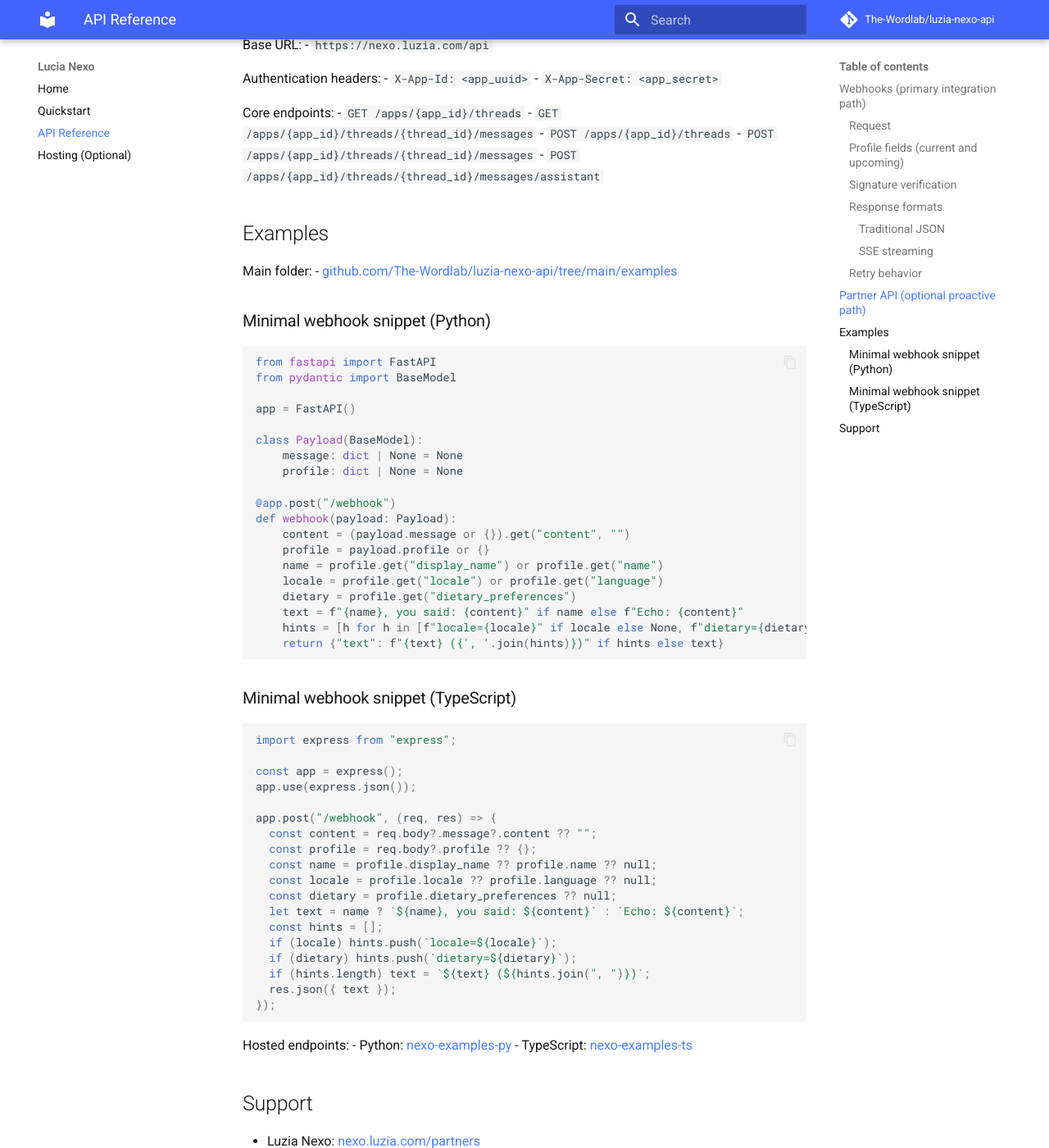
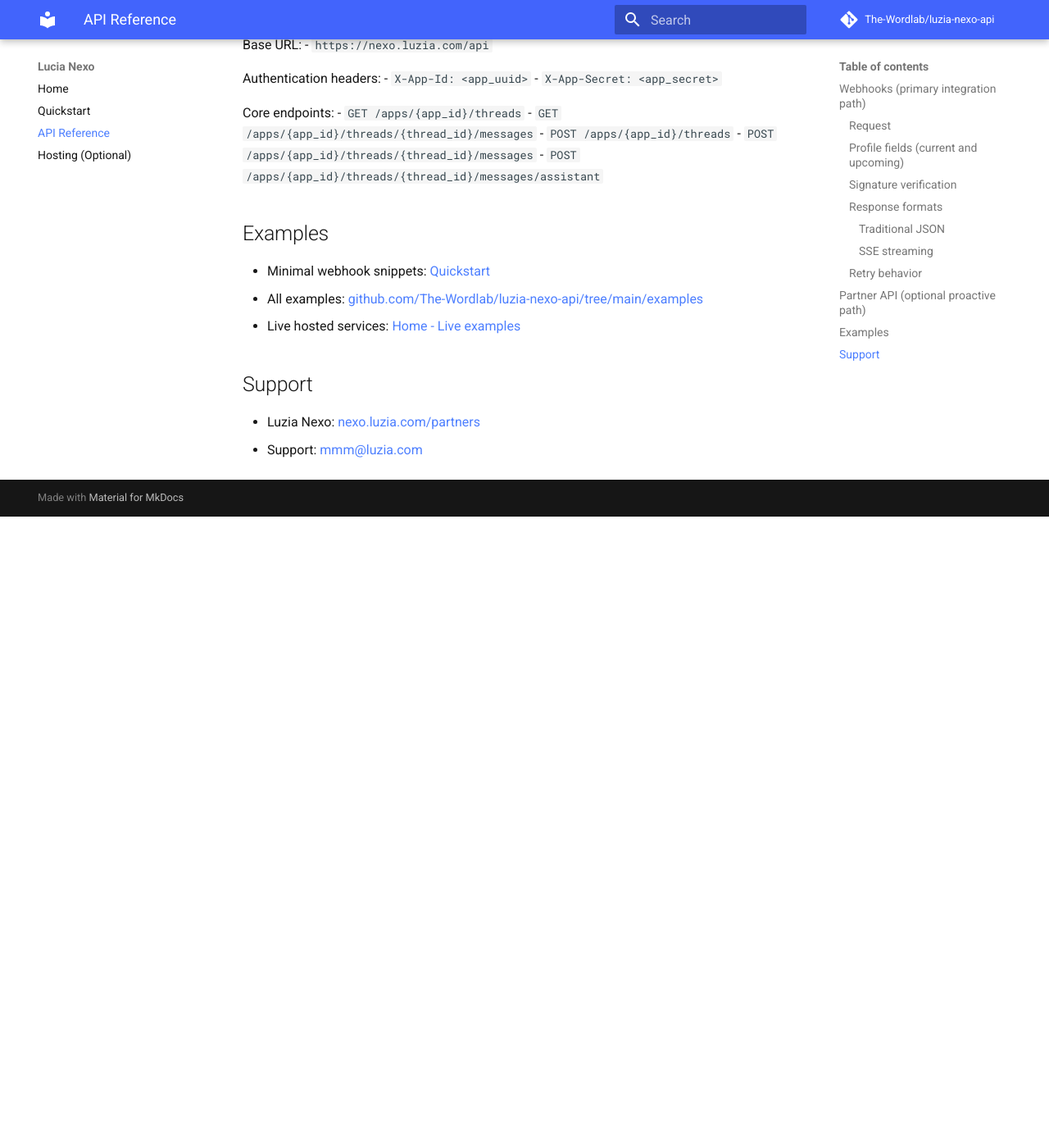
Before and after one commit to The-Wordlab/luzia-nexo-api, an MkDocs documentation site: the page built from docs/partner-api-reference.md, in a window 1280 px wide and 1400 px high, scrolled down 1944 px. Shown: the whole window at 82% size. Built offline with MkDocs 1.6.1 and Material for MkDocs 9.7.7, drawn with Linux system fonts in a browser that asks for light colours; comment, search, counter and statistics services are not loaded; after the commit the page ends 2574 px from its top, so only the background shows below that.

Commit message:
docs: deduplicate examples, fix broken webhook links, add source code links
Remove /info and /webhook/minimal sub-links (POST-only endpoints returning
405/401 on GET). Consolidate duplicate code snippets and hosted endpoint
links so each lives in one place. Add source code column to live examples table.

Co-Authored-By: Claude Opus 4.6 <noreply@anthropic.com>

````diff
--- a/docs/partner-api-reference.md
+++ b/docs/partner-api-reference.md
@@ -101,59 +101,9 @@ Core endpoints:
 
 ## Examples
 
-Main folder:
-- [github.com/The-Wordlab/luzia-nexo-api/tree/main/examples](https://github.com/The-Wordlab/luzia-nexo-api/tree/main/examples)
-
-### Minimal webhook snippet (Python)
-
-```python
-from fastapi import FastAPI
-from pydantic import BaseModel
-
-app = FastAPI()
-
-class Payload(BaseModel):
-    message: dict | None = None
-    profile: dict | None = None
-
-@app.post("/webhook")
-def webhook(payload: Payload):
-    content = (payload.message or {}).get("content", "")
-    profile = payload.profile or {}
-    name = profile.get("display_name") or profile.get("name")
-    locale = profile.get("locale") or profile.get("language")
-    dietary = profile.get("dietary_preferences")
-    text = f"{name}, you said: {content}" if name else f"Echo: {content}"
-    hints = [h for h in [f"locale={locale}" if locale else None, f"dietary={dietary}" if dietary else None] if h]
-    return {"text": f"{text} ({', '.join(hints)})" if hints else text}
-```
-
-### Minimal webhook snippet (TypeScript)
-
-```ts
-import express from "express";
-
-const app = express();
-app.use(express.json());
-
-app.post("/webhook", (req, res) => {
-  const content = req.body?.message?.content ?? "";
-  const profile = req.body?.profile ?? {};
-  const name = profile.display_name ?? profile.name ?? null;
-  const locale = profile.locale ?? profile.language ?? null;
-  const dietary = profile.dietary_preferences ?? null;
-  let text = name ? `${name}, you said: ${content}` : `Echo: ${content}`;
-  const hints = [];
-  if (locale) hints.push(`locale=${locale}`);
-  if (dietary) hints.push(`dietary=${dietary}`);
-  if (hints.length) text = `${text} (${hints.join(", ")})`;
-  res.json({ text });
-});
-```
-
-Hosted endpoints:
-- Python: [nexo-examples-py](https://nexo-examples-py-v3me5awkta-ew.a.run.app/)
-- TypeScript: [nexo-examples-ts](https://nexo-examples-ts-v3me5awkta-ew.a.run.app/)
+- Minimal webhook snippets: [Quickstart](quickstart.md)
+- All examples: [github.com/The-Wordlab/luzia-nexo-api/tree/main/examples](https://github.com/The-Wordlab/luzia-nexo-api/tree/main/examples)
+- Live hosted services: [Home - Live examples](index.md#live-examples)
 
 ## Support
 
````
Also changed, not shown: docs/index.md (+6 -8 lines).
